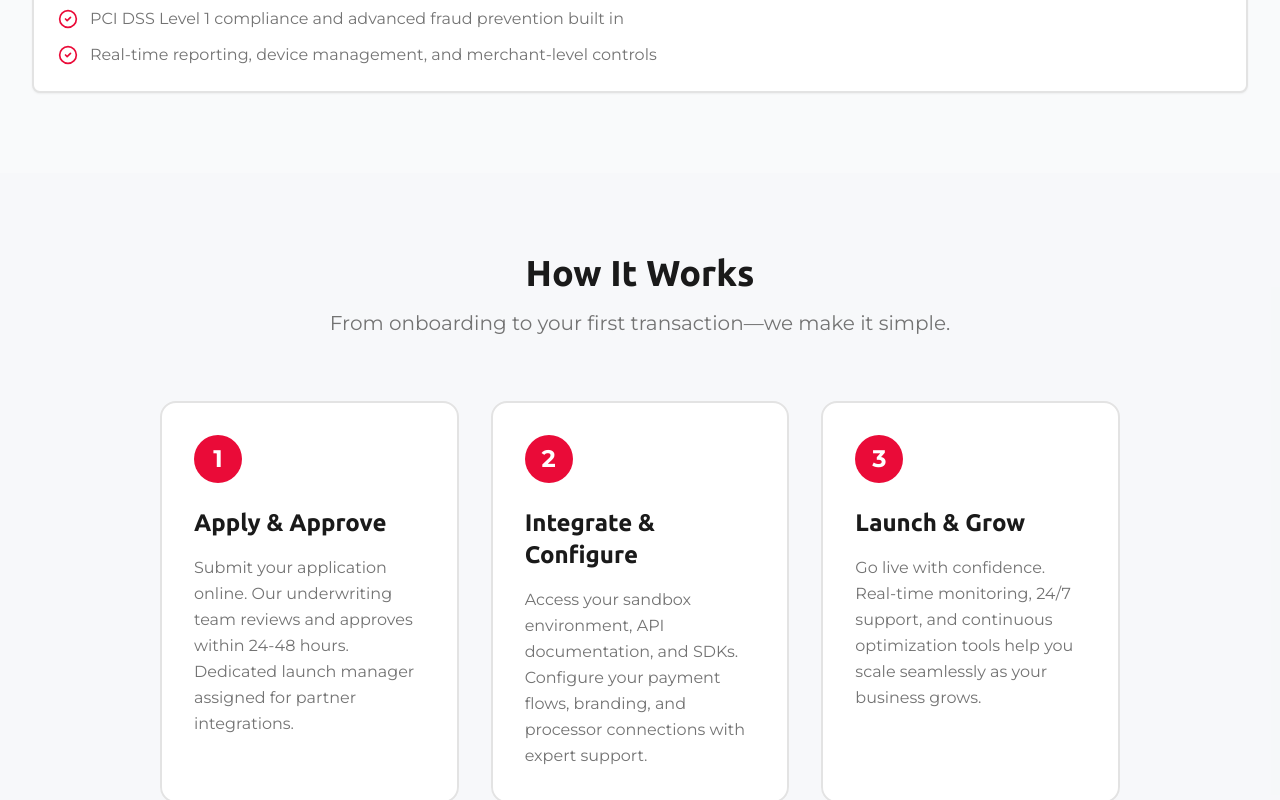
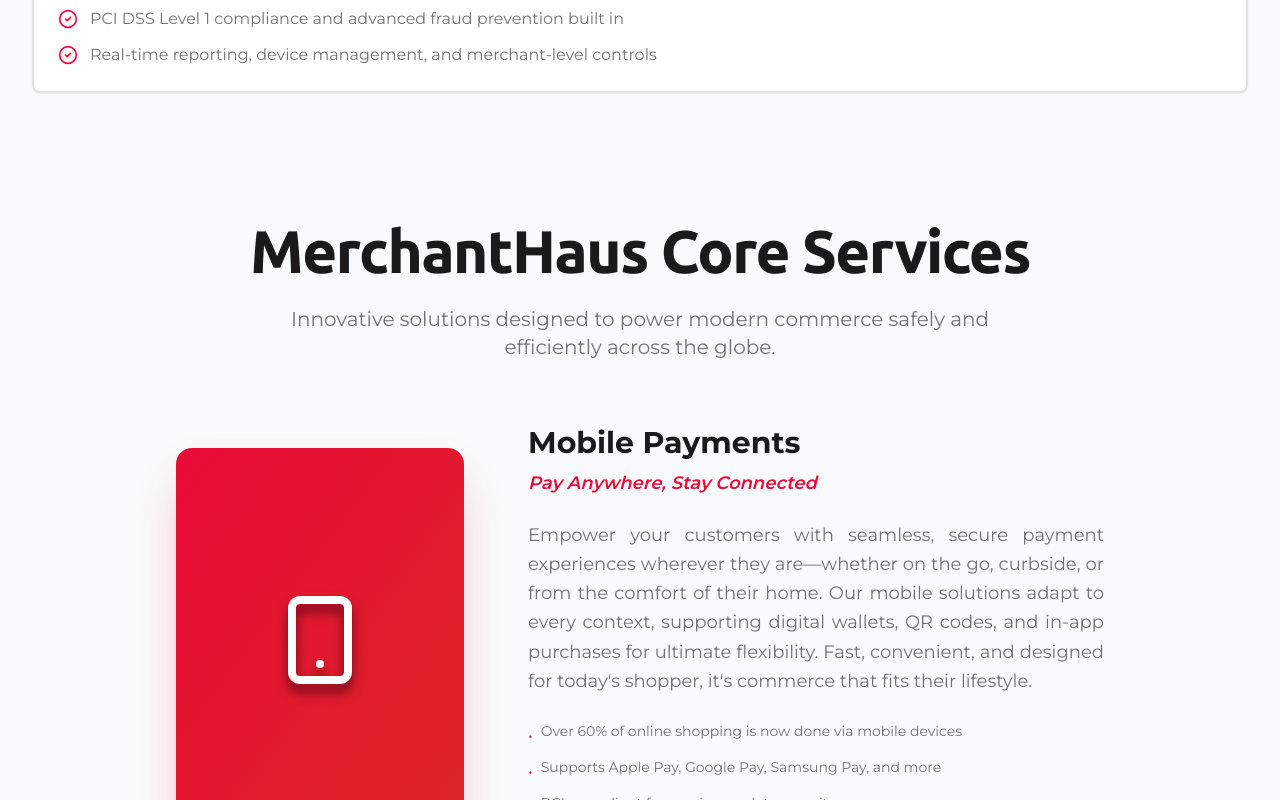
Before and after one commit to MerchantHausLLC/Productionhaus, a React (Vite) app: page /services in a window 1280 px wide. Shown: the part 2000-2800 px from the top of the page. Built offline with nearby package versions, Linux system fonts and the light colour scheme; the HTML template or start-up script is replaced by a standard one.

Commit message:
Add services showcase to Services page

```diff
--- a/src/pages/Services.tsx
+++ b/src/pages/Services.tsx
@@ -5,6 +5,7 @@ import { useState, useRef, useEffect } from "react";
 import { ContactDialog } from "@/components/ContactDialog";
 import { Tabs, TabsContent, TabsList, TabsTrigger } from "@/components/ui/tabs";
 import { Card, CardContent, CardDescription, CardHeader, CardTitle } from "@/components/ui/card";
+import ServicesShowcase from "@/components/ServicesShowcase";
 import {
   Smartphone,
   ShieldAlert,
@@ -360,6 +361,8 @@ const Services = () => {
           </div>
         </section>
 
+        <ServicesShowcase />
+
         {/* How It Works */}
         <section className="py-20 bg-muted/30">
           <div className="max-w-5xl mx-auto px-4 sm:px-6 lg:px-8">
```
